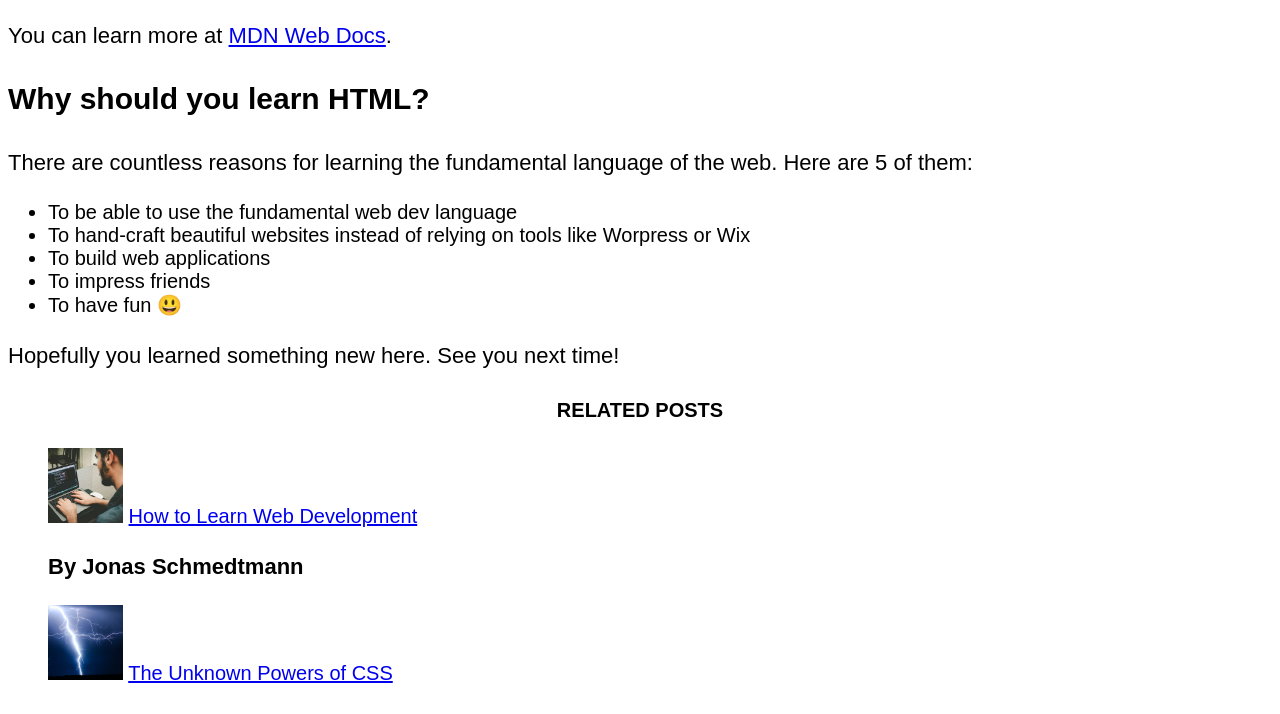
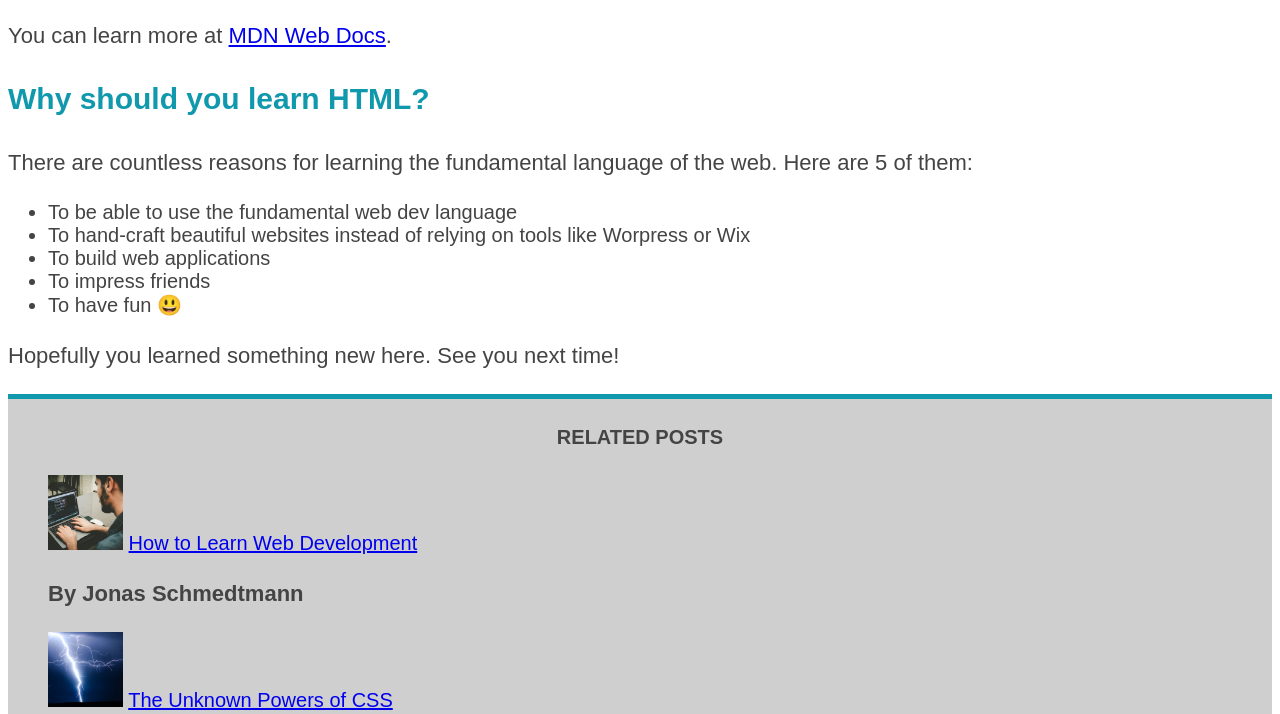
Before and after one commit to Rednaxela-Code/HTML, a plain HTML site: page 03-CSS-Fundamentals/index.html in a window 1280 px wide. Shown: the part 1070-1784 px from the top of the page. Drawn offline with Linux system fonts and the light colour scheme.

Commit message:
Giving the Header its own CSS class. Styling aside element.

```diff
--- a/03-CSS-Fundamentals/index.html
+++ b/03-CSS-Fundamentals/index.html
@@ -8,7 +8,7 @@
 </head>
 
   <body>
-    <header>
+    <header class="main-header">
       <h1>📘 The Code Magazine</h1>
       <nav>
         <a href="img/blog.html">Blog</a>
--- a/03-CSS-Fundamentals/style.css
+++ b/03-CSS-Fundamentals/style.css
@@ -5,6 +5,13 @@ h4,
 p,
 li {
   font-family: sans-serif;
+  color: #444;
+}
+
+h1,
+h2,
+h3 {
+  color: #1098ad;
 }
 
 h1 {
@@ -61,3 +68,13 @@ li {
 .copyright {
   font-size: 16;
 }
+
+.main-header {
+  background-color: #cfcfcf;
+}
+
+aside {
+  background-color: #cfcfcf;
+  border-top: 5px solid #1098ad;
+  border-bottom: 5px solid #1098ad;
+}
```
